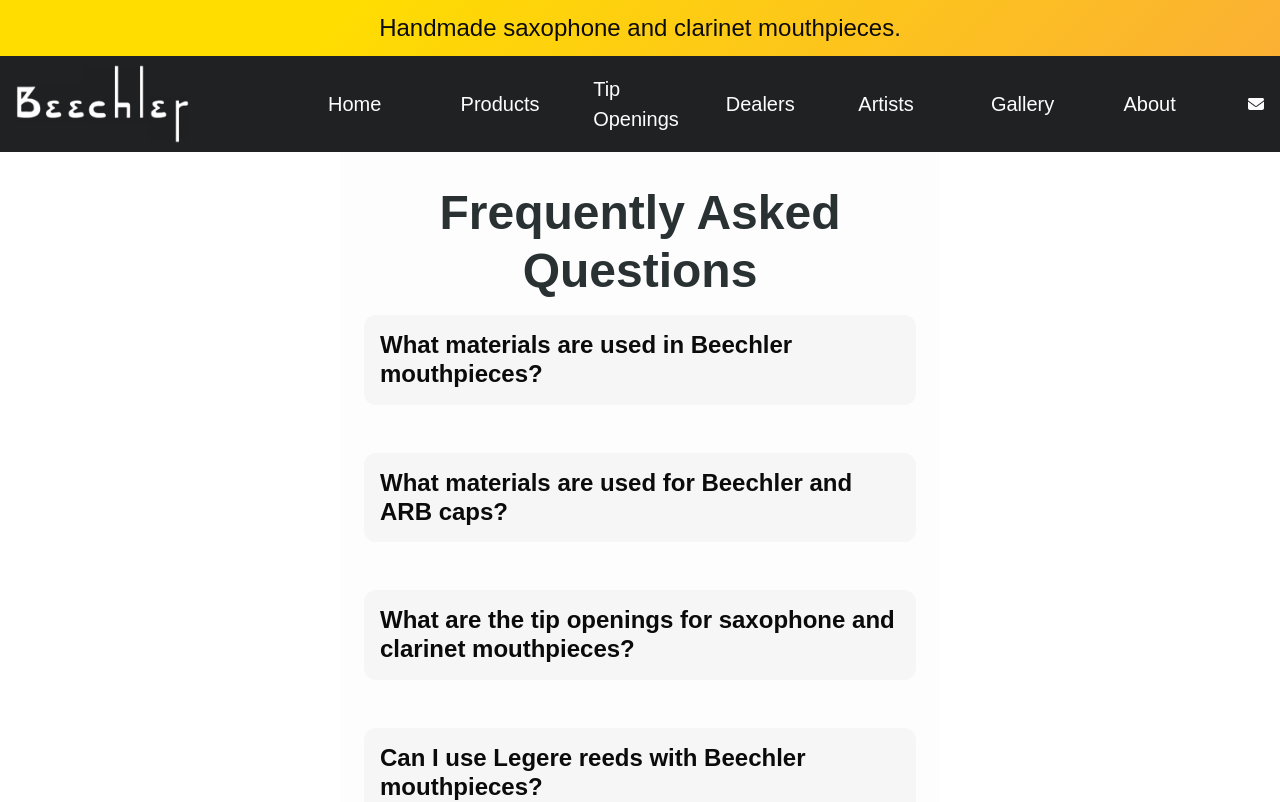
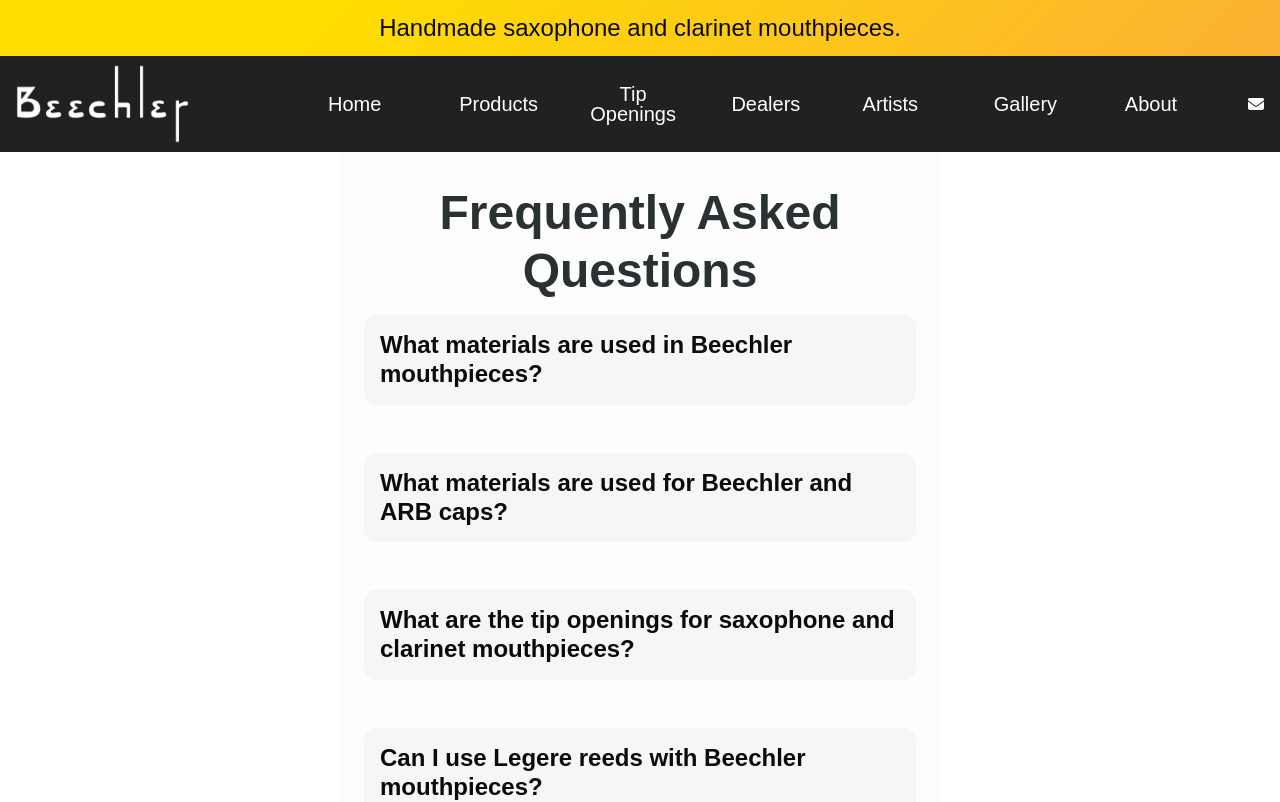
Before and after one commit to s1nghularity/beechler-website, a React (Create React App) app: page /faq in a window 1280 px wide. Shown: the top 802 px of the page. Built offline with nearby package versions, Linux system fonts and the light colour scheme.

Commit message:
Fixed navbar mobile ux/ui and two word spacing (tip openings) navlink

```diff
--- a/src/components/NavBar.js
+++ b/src/components/NavBar.js
@@ -50,17 +50,15 @@ function NavBar() {
   const links = [
     { path: "/", label: "Home" },
     { path: "/products", label: "Products" },
-    { path: "/tip-openings", label: "Tip Openings" },
+    { path: "/tip-openings", label: "Tip Openings", className: "spacing" },
     { path: "/dealers", label: "Dealers" },
     { path: "/artists", label: "Artists" },
     { path: "/gallery", label: "Gallery" },
     { path: "/about", label: "About" },
-
   ];
 
   return (
-
-      <Navbar expanded={expanded} expand="md" className="navbar">
+<Navbar expanded={expanded} expand="md" className={`navbar ${expanded ? "expanded" : ""}`}>
       <div className="navbar-header">
         {!isDesktop && (
           <Navbar.Toggle
@@ -69,9 +67,7 @@ function NavBar() {
             className={`hamburger ${togglerToggled ? "toggled" : ""}`}
           >
             <span
-                className={`icon-bar top-bar ${
-                  togglerToggled ? "toggled" : ""
-                }`}
+              className={`icon-bar top-bar ${togglerToggled ? "toggled" : ""}`}
             ></span>
             <span
               className={`icon-bar middle-bar ${
@@ -91,18 +87,25 @@ function NavBar() {
       </div>
 
       <Nav className="nav-link-wrapper" style={collapseStyles}>
-          {links.map(({ path, label }) => (
+      {links.map(({ path, label, className }) => (
   <Nav.Link
     key={path}
     as={Link}
     to={path}
-              className={
-                location.pathname === path ? "nav-link active-link" : ""
-              }
+    className={`nav-link ${location.pathname === path ? "active-link" : ""} ${className || ""}`}
   >
-              {label}
+    {label === "Tip Openings" ? (
+      <div className="navbar-tip-openings">
+        <span>Tip</span>
+        <span>Openings</span>
+      </div>
+    ) : (
+      label
+    )}
   </Nav.Link>
 ))}
+
+
 
         <HashLink
           to="/#contact"
@@ -111,7 +114,6 @@ function NavBar() {
         >
           <FontAwesomeIcon icon={faEnvelope} />
         </HashLink>
-
       </Nav>
     </Navbar>
   );
--- a/src/styles/NavBar.css
+++ b/src/styles/NavBar.css
@@ -1,10 +1,16 @@
+.navbar-container {
+  max-width: 1200px; /* Set the maximum width as needed */
+  margin: 0 auto; /* Center the container horizontally */
+  width: 100%; /* Take the full available width up to the max-width */
+  display: flex; /* Use flex layout to align the content */
+  justify-content: space-between; /* Distribute the space between the elements */
+}
 
 .navbar {
   background-color: var(--black-alt);
   display: flex;
   justify-content: space-between;
   align-items: center;
-
 }
 
 .navbar-brand img {
@@ -24,6 +30,22 @@
   justify-content: space-between;
   width: 150px;
 }
+
+.nav-link.spacing {
+  margin-right: 10px;
+}
+
+.navbar-tip-openings {
+  text-align: center;
+  display: flex;
+  flex-direction: column;
+  align-items: center;
+}
+
+.navbar-tip-openings span {
+  line-height: 1;
+}
+
 .nav-link:hover,
 .active-link {
   background-image: var(--accent);
@@ -35,16 +57,15 @@
   margin: 0.5rem 1rem 0 0;
 }
 
-.hamburger{
-  outline: none!important;;
-  box-shadow: none!important;
-  border: none!important;
-
+.hamburger {
+  outline: none !important;
+  box-shadow: none !important;
+  border: none !important;
 }
 .hamburger:focus {
-  outline: none!important;;
-  box-shadow: none!important;
-  border: none!important;
+  outline: none !important;
+  box-shadow: none !important;
+  border: none !important;
 }
 .hamburger .icon-bar {
   display: block;
@@ -75,9 +96,6 @@
   transform: translateY(-50%) translateY(1px) rotate(-45deg);
 }
 
-
-
-
 /* Mobile */
 @media (max-width: 767px) {
   .navbar {
@@ -91,12 +109,30 @@
     justify-content: space-between;
   }
 
+  .nav-link-wrapper {
+    opacity: 0;
+    transition: opacity 0.5s ease-in-out 0.1s !important;
+  }
+
+  .navbar.expanded .nav-link-wrapper {
+    opacity: 1;
+  }
+
+  .navbar-tip-openings {
+    flex-direction: row;
+    justify-content: space-between;
+  }
+
+  .navbar-tip-openings span {
+    line-height: normal;
+    margin-right: 7.5px;
+  }
+
   .nav-link,
   .contact-button {
     margin-left: auto;
     justify-content: flex-end;
     margin-right: 1rem;
-
   }
 }
 /* Tablet */
@@ -110,12 +146,11 @@
   }
 
   .nav-link {
-    font-size: .9rem;
-
+    font-size: 0.9rem;
   }
   .contact-button {
     margin-right: 4rem;
-    margin-bottom: .5rem;
+    margin-bottom: 0.5rem;
   }
 }
 /* Laptop + Desktop */
@@ -129,6 +164,6 @@
   }
   .contact-button {
     margin-right: 1rem;
-    margin-bottom: .5rem;
+    margin-bottom: 0.5rem;
   }
 }
```
Lines whose indentation alone changed are shown as unchanged.
